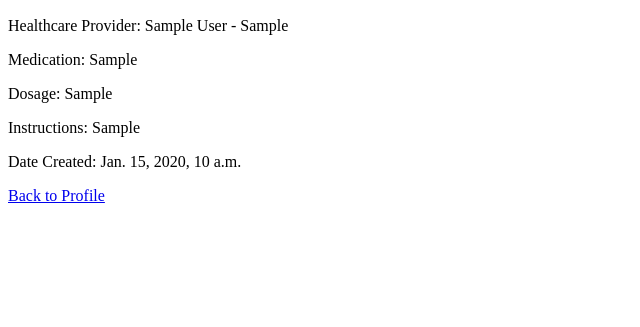
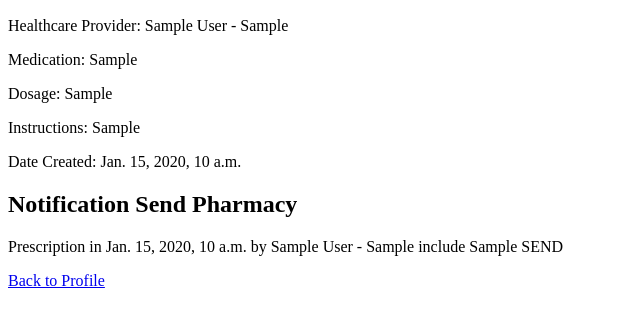
Before and after one commit to AlomariKa/HMS, a Django app: page /appointments/patient_dashboard/ in a window 1280 px wide. Shown: the part 176-503 px from the top of the page, without its empty margins (0-640 px from the left). Run offline with Django 5.2, Linux system fonts and the light colour scheme; a user stored in the database is signed in; tables that the repository leaves empty hold one stand-in row (values such as "Sample post").

Commit message:
Notification Patient Dashboard

```diff
--- a/accounts/templates/appointments/patient_dashboard.html
+++ b/accounts/templates/appointments/patient_dashboard.html
@@ -42,8 +42,15 @@
         {% else %}
             <p>No prescriptions found.</p>
         {% endif %}
+        <h2>Notification Send Pharmacy</h2>
+        {% for prescription in prescriptions %}
+            {% if not prescription.send %}
+            <p> Prescription in {{prescription.date_created}} by {{prescription.provider}} include {{prescription.medication}} NOT SEND  </p>
+            {% else %}
+            <p> Prescription in {{prescription.date_created}} by {{prescription.provider}} include {{prescription.medication}} SEND  </p>
 
-
+            {% endif %}
+        {% endfor %}
 
        <a href="{% url 'accounts:patient_profile' %}">Back to Profile</a>
 </body>
--- a/accounts/views.py
+++ b/accounts/views.py
@@ -218,13 +218,17 @@ def patient_dashboard(request):
     patient = user_profile.patient  # Access the Patient through UserProfile
     appointments = patient.appointment_set.all()  # because of foreign key Django provides a way to access all related Appointment objects through the patient instance.
     last_prescription = Prescription.objects.filter(patient=patient).order_by('-date_created').first()  # Get the last prescription
-    # prescriptions = patient.prescription_set.all()
-    # prescription_send = prescriptions.send
-    # for prescription in prescription_send:
-    #     print(prescription)
+    prescriptions = patient.prescription_set.all()
+
+    # prescription_send_values = [prescription.send for prescription in prescriptions]
+    # print(prescription_send_values)
+    # for send_value in prescription_send_values:
+    #     print("----")
+    #     print(send_value)
+    #     print("----")
 
     return render(request, 'appointments/patient_dashboard.html', {'appointments': appointments,
-        'last_prescription': last_prescription})
+        'last_prescription': last_prescription, "prescriptions":prescriptions})
 
 @admin_required
 @login_required
@@ -309,8 +313,9 @@ def delete_prescription(request, prescription_id):
 @provider_required
 @login_required
 def pharmacy(request,prescription_id):
-    # prescription = Prescription.objects.get(id=prescription_id)
-    # prescription.send = True
+    prescription = Prescription.objects.get(id=prescription_id)
+    prescription.send = True
+    prescription.save()
     return render(request,'prescription/pharmacy.html')
 
 @admin_required
```
